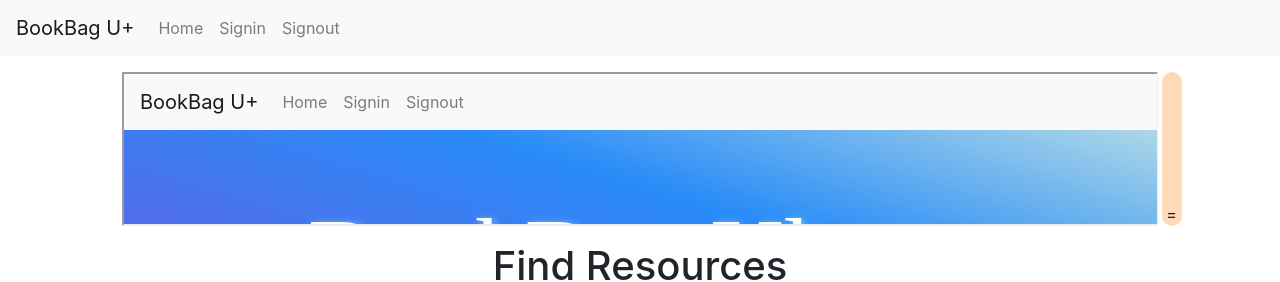
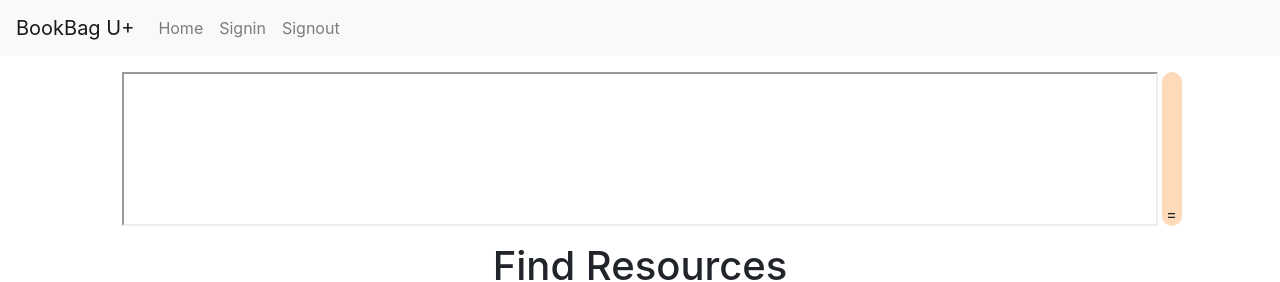
Before and after one commit to CatLibWilk/bookbag, a React (Create React App) app in the folder client/: page /mainpage/1 in a window 1280 px wide. Shown: the top 282 px of the page. Built offline with nearby package versions, Linux system fonts and the light colour scheme; no server answers; a web font is replaced by a local one.

Commit message:
working on mirador

```diff
--- a/client/src/pages/MainPage/MainPage.js
+++ b/client/src/pages/MainPage/MainPage.js
@@ -165,7 +165,7 @@ class MainPage extends Component {
               {/* backup mirador viewer */}
               {/* <iframe title="Mirador" src="http://projectmirador.org/demo/" allowfullscreen="true" webkitallowfullscreen="true" mozallowfullscreen="true"></iframe> */}
               {/* local mirador viewer */}
-              <iframe title="Mirador" className="mr-1" src="http://localhost:8000" allowFullScreen="true" webkitallowfullscreen="true" mozallowfullscreen="true">
+              <iframe title="Mirador" className="mr-1" src={process.env.PORT} allowFullScreen="true" webkitallowfullscreen="true" mozallowfullscreen="true">
               </iframe>
               <div className="resizer ml-auto clearfix">
                 <span className="resizer-icon">=</span>
```
Also changed, not shown: 1 other file (tests, documents, lock files or other folders).
